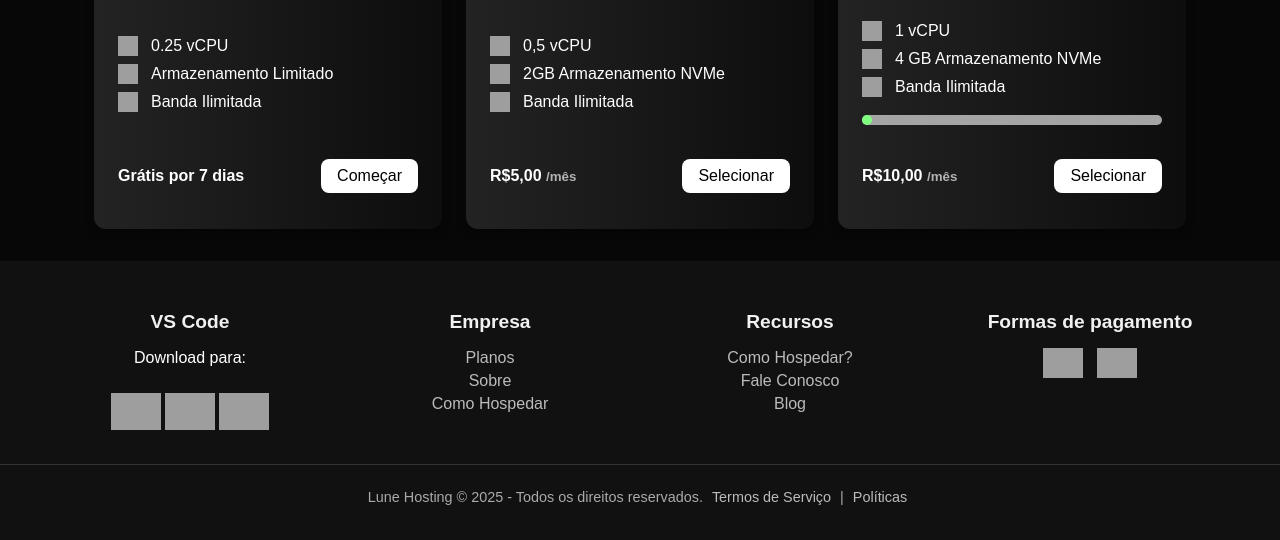
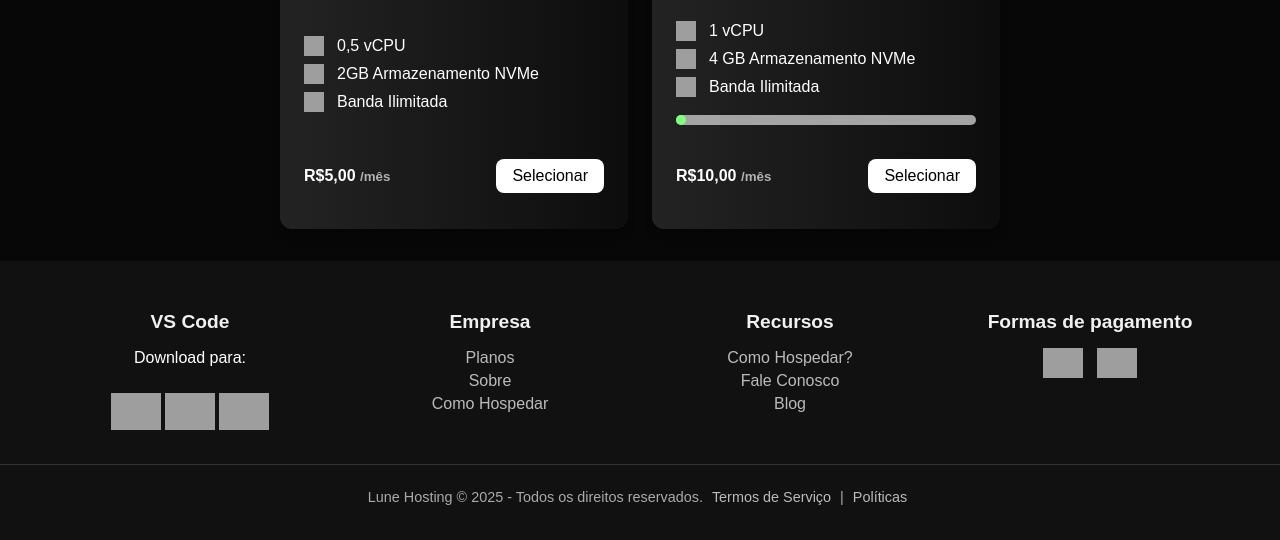
Before and after one commit to yZeyom/Lune-Hosting, a website: page planos-discord/index.html in a window 1280 px wide. Shown: the part 412-952 px from the top of the page. Drawn offline with Linux system fonts and the light colour scheme; grey boxes are pictures that could not be loaded.

Commit message:
Removendo teste grátis

```diff
--- a/planos-discord/index.html
+++ b/planos-discord/index.html
@@ -51,32 +51,6 @@
         <p class="desc-plan2">Teste gratuitamente e altere o seu plano sempre que precisar</p>
         <p class="desc-plan2">Apenas os planos para hospedagem de jogos como Minecraft estão disponíveis neste momento. Nossos planos para bots está em manutenção.</p>
         <div class="plans-container">
-            <div class="plan-card">
-                <div class="plan-header">
-                    <h2 class="plan-title">Teste Grátis</h2>
-                    <span class="plan-ram">
-                        <span class="ram-size">100 MB</span> <span class="ram-label"> RAM</span>
-                    </span>
-                </div>
-                <div class="plan-details">
-                    <p>
-                        <img src="https://icons.iconarchive.com/icons/iconsmind/outline/512/CPU-icon.png" alt="CPU icon" style="width: 20px; height: 20px; vertical-align: middle; margin-right: 5px;">
-                        0.25 vCPU
-                    </p>
-                    <p>
-                        <img src="https://cdn3.iconfinder.com/data/icons/sympletts-part-4/128/database-512.png" alt="Storage icon" style="width: 20px; height: 20px; vertical-align: middle; margin-right: 5px;">
-                        Armazenamento Limitado
-                    </p>
-                    <p>
-                        <img src="https://cdn-icons-png.flaticon.com/512/76/76806.png" alt="Network icon" style="width: 20px; height: 20px; vertical-align: middle; margin-right: 5px;">
-                        Banda Ilimitada
-                    </p>
-                </div>
-                <div class="plan-footer">
-                    <p class="plan-price">Grátis por 7 dias</p>
-                    <button class="free-button">Começar</button>
-                </div>
-            </div>
 
             <div class="plan-card">
                 <div class="plan-header">
```
